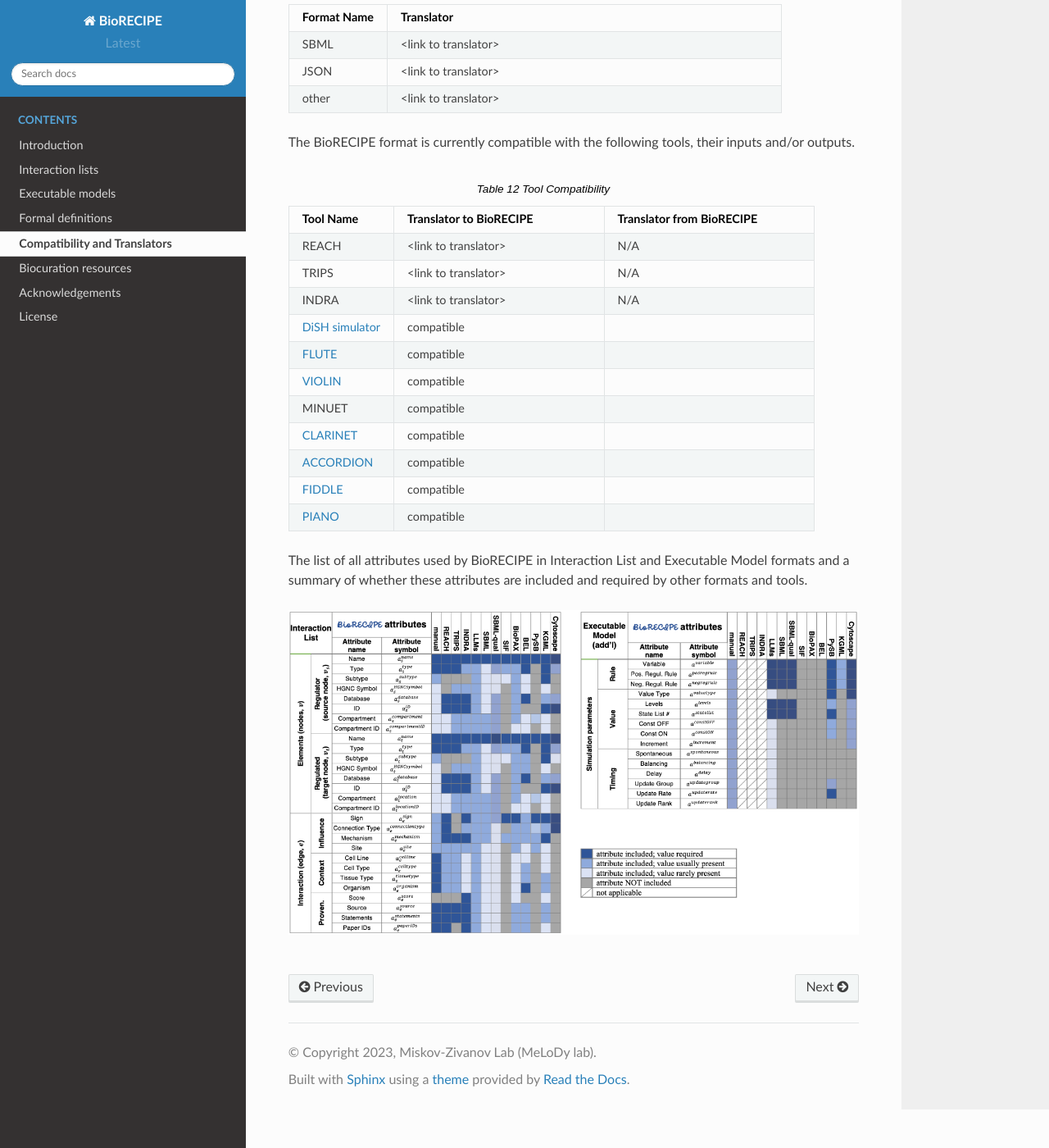
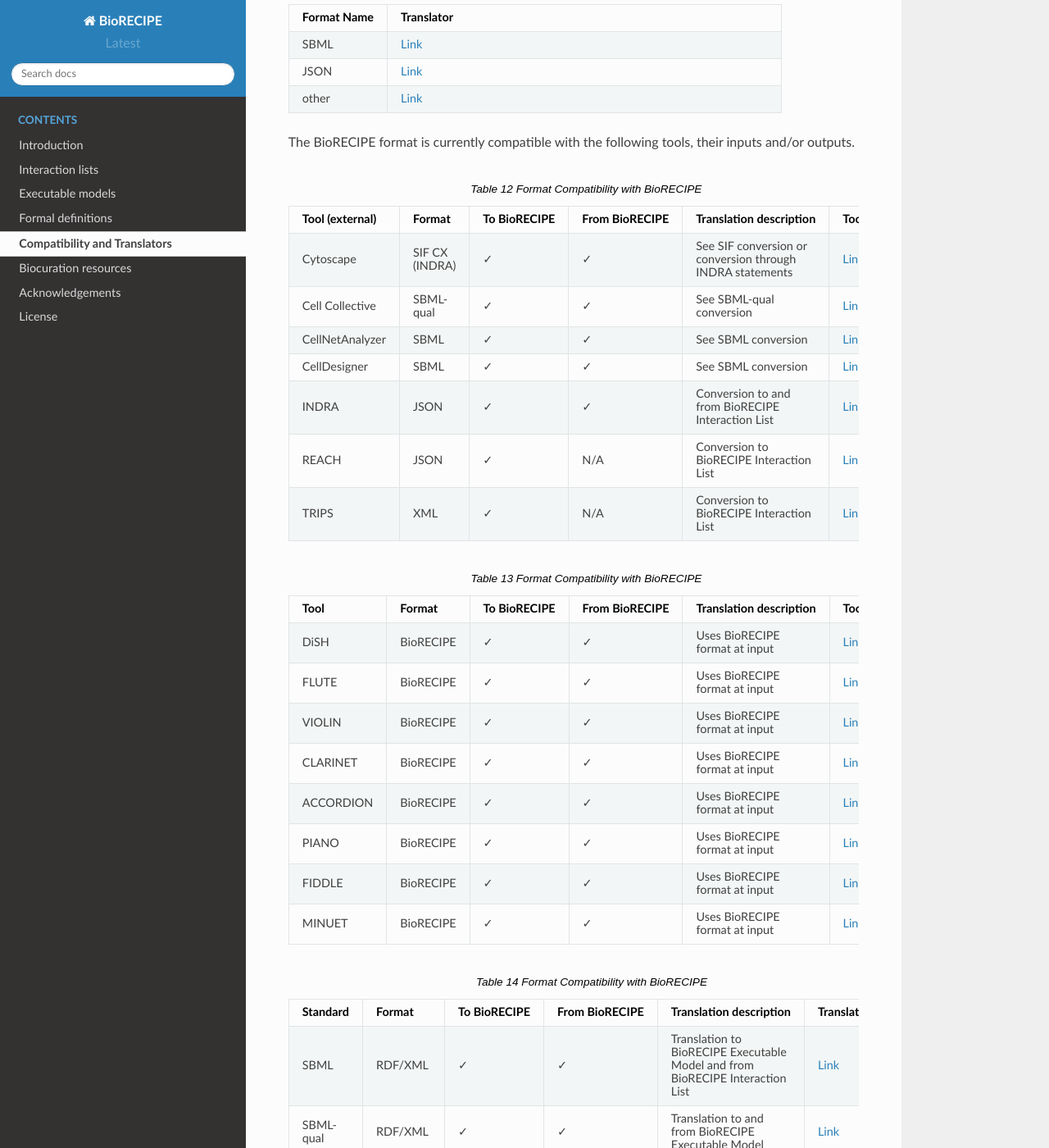
Before and after one commit to pitt-miskov-zivanov-lab/BioRECIPE, a Sphinx documentation site: the page built from docs/compatibility.rst, in a window 1280 px wide and 1400 px high, scrolled down 245 px. Shown: the whole window at 82% size. Built offline with Sphinx 7.4.7 and the Read the Docs theme 2.0.0, drawn with Linux system fonts in a browser that asks for light colours; some of the changed text lies outside the part shown.

Commit message:
add tables

```diff
--- a/docs/compatibility.rst
+++ b/docs/compatibility.rst
@@ -8,33 +8,58 @@ The BioRECIPE format is currently compatible with the following representation f
     :header: Format Name, Translator
     :widths: 20, 80
 
-    SBML, <link to translator>
-    JSON, <link to translator>
-    other, <link to translator>
+    SBML, `Link <https://github.com/pitt-miskov-zivanov-lab/BioRECIPE/tree/main/translators/sbml>`__
+    JSON, `Link <#>`__
+    other, `Link <https://github.com/pitt-miskov-zivanov-lab/BioRECIPE/tree/main/translators/sbml>`__
 
 The BioRECIPE format is currently compatible with the following tools, their inputs and/or outputs.
 
-.. csv-table:: Tool Compatibility
-    :header: Tool Name, Translator to BioRECIPE, Translator from BioRECIPE
-    :widths: 20, 40, 40
+.. csv-table:: Format Compatibility with BioRECIPE
+    :header: Tool (external), Format, To BioRECIPE, From BioRECIPE, Translation description, Tool link
+    :widths: 20, 20, 15, 15, 50, 80
 
-    REACH, <link to translator>, N/A
-    TRIPS, <link to translator>, N/A
-    INDRA, <link to translator>, N/A
-    `DiSH simulator <https://scholar.google.com/citations?view_op=view_citation&hl=en&user=tUrAYVsAAAAJ&citation_for_view=tUrAYVsAAAAJ:GFxP56DSvIMC>`_, compatible
-    `FLUTE <https://melody-flute.readthedocs.io>`_, compatible
-    `VIOLIN <https://theviolin.readthedocs.io>`_, compatible
-    MINUET, compatible
-    `CLARINET <https://theclarinet.readthedocs.io>`_, compatible
-    `ACCORDION <https://accordion.readthedocs.io>`_, compatible
-    `FIDDLE <https://melody-fiddle.readthedocs.io/>`_, compatible
-    `PIANO <https://dl.acm.org/doi/10.1145/3233547.3233694>`_, compatible
+    Cytoscape,SIF CX (INDRA),✓, ✓,See SIF conversion or conversion through INDRA statements, `Link <https://indra.readthedocs.io/en/latest/modules/assemblers/cx_assembler.html>`__
+    Cell Collective, SBML-qual, ✓, ✓,See SBML-qual conversion, `Link <https://cellcollective.org/#>`__
+    CellNetAnalyzer, SBML, ✓, ✓, See SBML conversion, `Link <https://www2.mpi-magdeburg.mpg.de/projects/cna/manual_cellnetanalyzer.pdf>`__
+    CellDesigner,SBML, ✓, ✓,See SBML conversion, `Link <https://github.com/pitt-miskov-zivanov-lab/BioRECIPE/tree/main/translators/sbml>`__
+    INDRA, JSON, ✓, ✓,Conversion to and from BioRECIPE Interaction List, `Link <https://github.com/pitt-miskov-zivanov-lab/BioRECIPE/tree/main/translators/indra>`__
+    REACH, JSON, ✓, N/A, Conversion to BioRECIPE Interaction List, `Link <https://github.com/pitt-miskov-zivanov-lab/BioRECIPE/tree/main/translators/indra>`__
+    TRIPS, XML,✓, N/A, Conversion to BioRECIPE Interaction List, `Link <https://github.com/pitt-miskov-zivanov-lab/BioRECIPE/tree/main/translators/indra>`__
+
+.. csv-table:: Format Compatibility with BioRECIPE
+    :header: Tool, Format, To BioRECIPE, From BioRECIPE, Translation description, Tool link
+    :widths: 20, 20, 15, 15, 50, 80
+
+    DiSH, BioRECIPE,  ✓, ✓,Uses BioRECIPE format at input, `Link <https://github.com/pitt-miskov-zivanov-lab/dyse_wm>`__
+    FLUTE, BioRECIPE, ✓, ✓,Uses BioRECIPE format at input, `Link <https://github.com/pitt-miskov-zivanov-lab/flute>`__
+    VIOLIN, BioRECIPE,✓, ✓,Uses BioRECIPE format at input, `Link <#>`__
+    CLARINET, BioRECIPE,✓, ✓,Uses BioRECIPE format at input,`Link <https://github.com/pitt-miskov-zivanov-lab/clarinet>`__
+    ACCORDION, BioRECIPE,✓, ✓,Uses BioRECIPE format at input,`Link <https://github.com/pitt-miskov-zivanov-lab/ACCORDION>`__
+    PIANO, BioRECIPE,✓, ✓,Uses BioRECIPE format at input,`Link <https://dl.acm.org/doi/10.1145/3233547.3233694>`__
+    FIDDLE,BioRECIPE,✓, ✓,Uses BioRECIPE format at input,`Link <https://melody-fiddle.readthedocs.io/>`__
+    MINUET, BioRECIPE,✓, ✓,Uses BioRECIPE format at input,`Link <#>`__
 
 
-The list of all attributes used by BioRECIPE in Interaction List and Executable Model formats and a summary of whether these attributes are included and required by other formats and tools.
 
-.. figure:: figures/figure_attribute_comparison_acrros_tools_representations.png
-    :align: center
-    :alt: internal figure
+.. csv-table:: Format Compatibility with BioRECIPE
+    :header: Standard, Format, To BioRECIPE, From BioRECIPE, Translation description, Translation link
+    :widths: 20, 20, 15, 15, 50, 80
 
-|
+    SBML, RDF/XML, ✓, ✓, Translation to BioRECIPE Executable Model and from BioRECIPE Interaction List, `Link <https://github.com/pitt-miskov-zivanov-lab/BioRECIPE/tree/main/translators/sbml>`__
+    SBML-qual, RDF/XML, ✓, ✓, Translation to and from BioRECIPE Executable Model, `Link <https://github.com/pitt-miskov-zivanov-lab/BioRECIPE/tree/main/translators/sbmlqual>`__
+    SIF, TXT,✓, ✓,Translation to and from BioRECIPE Interaction List and from BioRECIPE Executable Model, `Link <https://github.com/pitt-miskov-zivanov-lab/BioRECIPE/tree/main/translators/SIF>`__
+    BioPAX, RDF/OWL SBML,✓, ✓,Conversion from and to BioPAX files can be done through SBML translation to and from BioRECIPE, `Link <https://sbml.org/software/converters/>`__ `Link <https://www.celldesigner.org/help/CDH_File_07.html>`__
+    BEL, TXT (INDRA), ✓, ✓, Conversion from and to BEL statements through INDRA statements, `Link <https://indra.readthedocs.io/en/latest/modules/sources/bel/index.html>`__ `Link <https://github.com/pybel/pybel>`__
+    PySB, SBML,✓, ✓,Translation from and to PySB files can be done through the SBML translation to and from BioRECIPE, `Link <https://pysb.readthedocs.io/en/stable/modules/export/sbml.html>`__ `Link <https://pysb.readthedocs.io/en/stable/modules/importers/index.html>`__
+
+The BioRECIPE format is compatible with the representation formats used in these databases.
+
+.. csv-table:: Format Compatibility with BioRECIPE
+    :header: Database, Format, To BioRECIPE, From BioRECIPE, Translation description, Translation link
+    :widths: 20, 20, 15, 15, 50, 80
+
+    KEGG, KGML SBML,✓, ✓,Conversion from and to KGML files through the SBML translation to and from BioRECIPE, `Link <https://github.com/draeger-lab/KEGGtranslator>`__
+    REACTOME, SBML BioPAX,✓, ✓,See SBML and BioPAX conversion ,`Link <https://reactome.org/>`__
+    Pathway Commons,SIF BioPAX,✓, ✓,See SIF and BioPAX conversion,`Link <https://www.pathwaycommons.org/pc2/formats>`__
+    NDEx,SIF BEL (INDRA) BioPAX, ✓, ✓, See SIF BEL and BioPAX conversion, `Link <https://home.ndexbio.org/network-formats/>`__
+    BioModels, SBML SBML-qual, ✓, ✓,See SBML and SBML-qual conversion, `Link <https://www.ebi.ac.uk/biomodels/>`__
```
